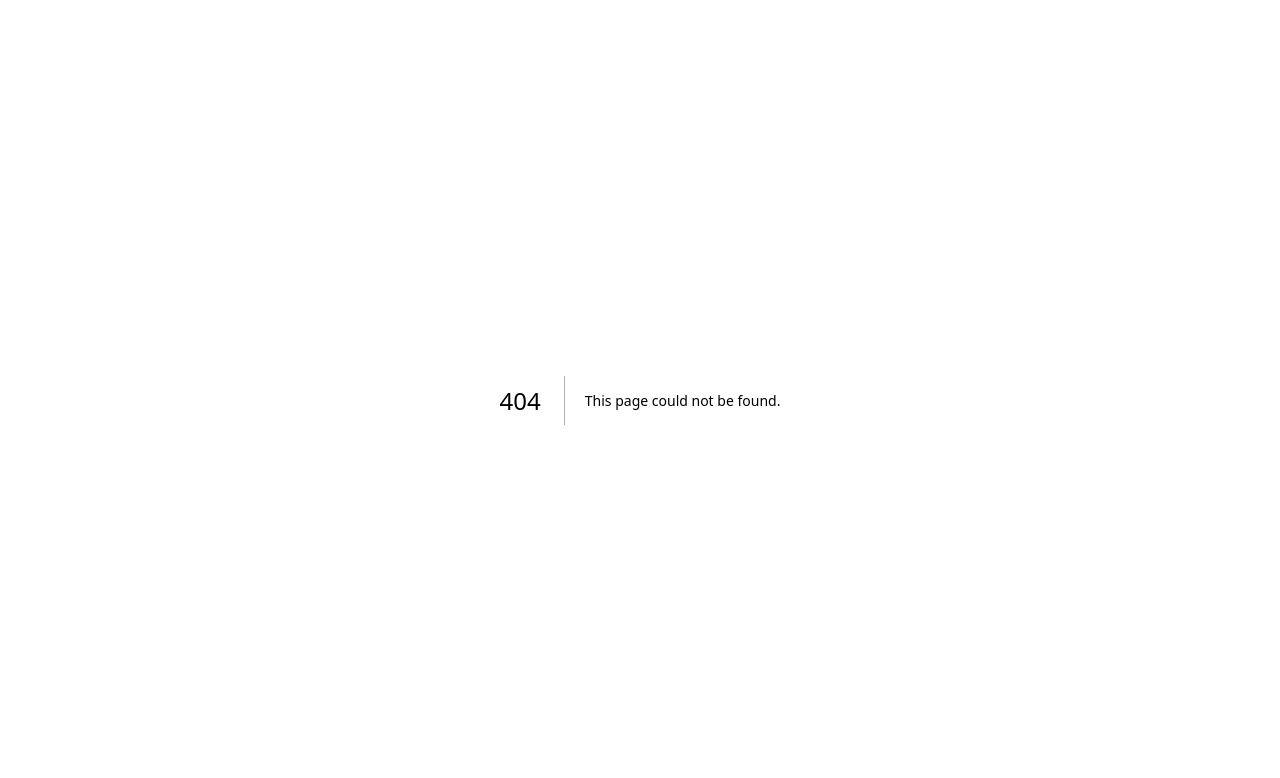
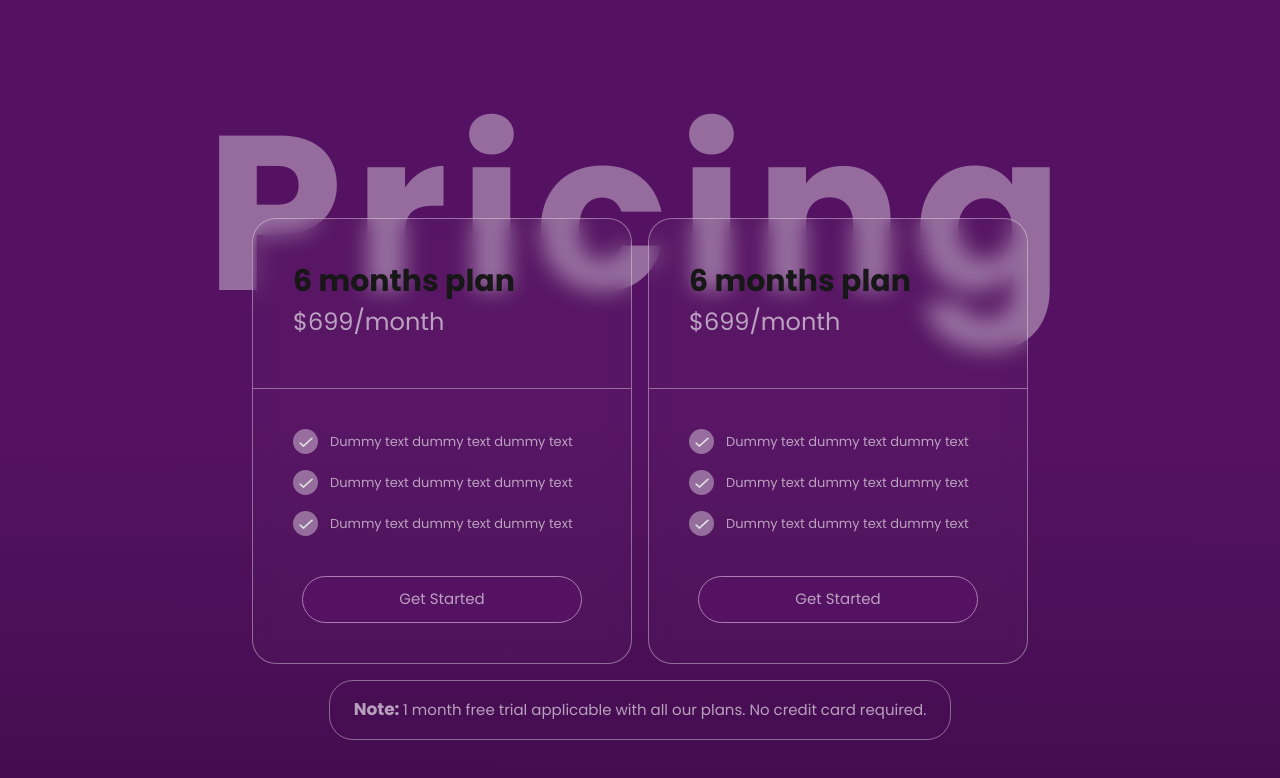
Before and after one commit to Somyaranjan11/rupeia-production, a Next.js app in the folder rupeia_frontend_new/: page /pricing-page in a window 1280 px wide. Before the commit this address had no page. Shown: the top 778 px of the page. Built offline with nearby package versions, Linux system fonts and the light colour scheme.

Commit message:
Added the pricing page

```diff
--- /dev/null
+++ b/rupeia_frontend_new/src/app/components/PricingPage/PlansCardModel.js
@@ -0,0 +1,48 @@
+import React from "react";
+import correctImage from "../../components/Images/pricing-plan-correct.png";
+
+const PlansCardModel = () => {
+  const planList = [
+    {
+      id: 1,
+      name: "Dummy text dummy text dummy text",
+    },
+    {
+      id: 2,
+      name: "Dummy text dummy text dummy text",
+    },
+    {
+      id: 3,
+      name: "Dummy text dummy text dummy text",
+    },
+  ];
+  return (
+    <div className="bg-[#D9D9D905] pricing-back-drop border-[1.5px] border-[#FFFFFF61] w-full sm:w-[380px] rounded-3xl h-fit ">
+      <div className="border-b-[1.5px] border-[#FFFFFF61] p-5 sm:p-10">
+        <p className="text-[30px] font-semibold">6 months plan </p>
+        <p className="text-[24px] font-medium text-[#ECE6EDAD] pb-2">
+          $699/month{" "}
+        </p>
+      </div>
+      <div className="flex flex-col gap-4  p-5 sm:p-10">
+        {planList?.map((data, index) => (
+          <div className="flex flex-row items-center gap-3">
+            <span className="bg-[#FFFFFF61] rounded-full h-[25px] w-[25px] flex justify-center items-center">
+              <img src={correctImage.src} className="h-[10px] w-[14px]" />
+            </span>
+            <p className="text-[#ECE6EDAD] text-[13px] font-medium">
+              {data?.name}
+            </p>
+          </div>
+        ))}
+      </div>
+      <div className="flex justify-center items-center pb-10">
+        <button className="bg-[#551262] h-[47px] w-fit px-24 flex justify-center items-center text-[15px] border-[1px] border-[#AF7BB6] rounded-3xl text-[#ECE6EDAD]">
+          Get Started
+        </button>
+      </div>
+    </div>
+  );
+};
+
+export default PlansCardModel;
--- a/rupeia_frontend_new/src/app/globals.css
+++ b/rupeia_frontend_new/src/app/globals.css
@@ -333,3 +333,7 @@ body {
 .footer-background-color {
   background: linear-gradient(180deg, #551262 24.36%, #270330 100%);
 }
+
+.pricing-back-drop {
+  backdrop-filter: blur(10.400001525878906px);
+}
--- a/rupeia_frontend_new/src/app/product/landing-page/page.js
+++ b/rupeia_frontend_new/src/app/landing-page/page.js
@@ -14,7 +14,7 @@ import React from "react";
 
 const Page = () => {
   return (
-    <div className="h-screen flex flex-col overflow-hidden">
+    <div className="h-screen flex flex-col overflow-hidden bg-primary">
       <div className="font-poppins flex flex-col gap-5 overflow-y-auto">
         <Whyrupeia />
         {/* <Howitworks /> */}
--- /dev/null
+++ b/rupeia_frontend_new/src/app/pricing-page/page.js
@@ -0,0 +1,41 @@
+import React from "react";
+import PlansCardModel from "../components/PricingPage/PlansCardModel";
+import Footer from "../components/MobileLandingPageComponent/Footer";
+
+const Page = () => {
+  return (
+    <div className="min-h-screen flex flex-col bg-primary">
+      {/* Top Section */}
+      <div className="relative flex flex-col items-center justify-center pt-12 pb-16">
+        {/* Background "Pricing" Text */}
+        <p className="font-bold text-[70px] sm:text-[220px] tracking-wider text-center text-[#FFFFFF61] z-0">
+          Pricing
+        </p>
+
+        {/* Plan Cards */}
+        <div className="-mt-[40px] sm:mt-[-160px] flex flex-col items-center gap-4 z-10 px-5 sm:px-0">
+          <div className="flex flex-col sm:flex-row gap-4">
+            <PlansCardModel />
+            <PlansCardModel />
+          </div>
+          <div className="border-[1px] border-[#FFFFFF61] rounded-3xl py-4 px-6 text-center">
+            <span>
+              <span className="text-[15px] sm:text-[17px] text-[#ECE6EDAD] font-semibold">
+                Note:{" "}
+              </span>
+              <span className="text-[#ECE6EDAD] text-[13px] sm:text-[15px]">
+                1 month free trial applicable with all our plans. No credit card
+                required.
+              </span>
+            </span>
+          </div>
+        </div>
+      </div>
+
+      {/* Footer */}
+      <Footer />
+    </div>
+  );
+};
+
+export default Page;
```
Also changed, not shown: rupeia_frontend_new/src/app/components/Images/image copy.png (added), rupeia_frontend_new/src/app/components/Images/pricing-plan-correct.png (added).
